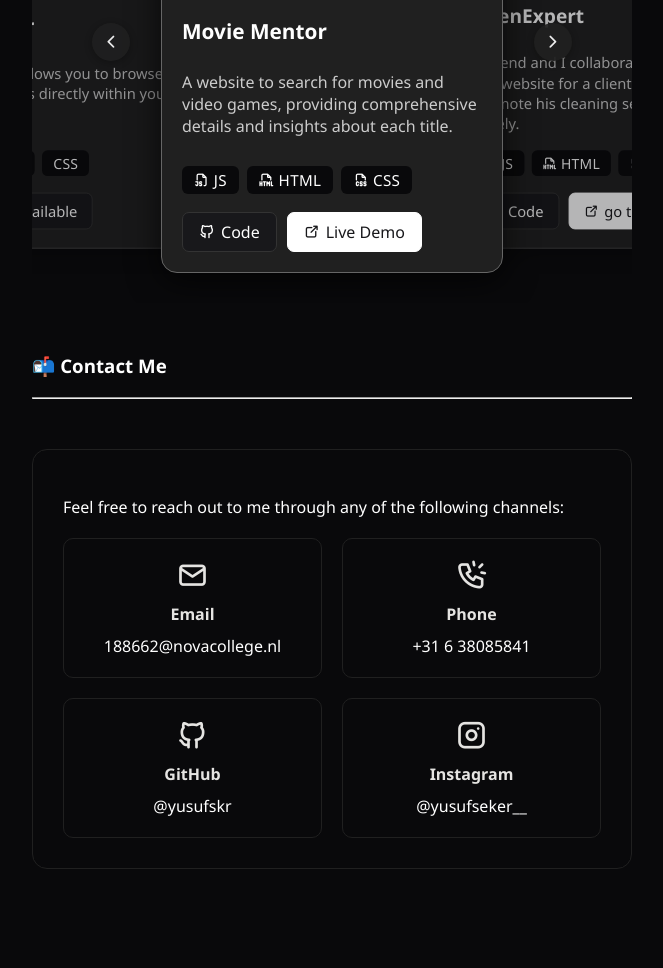
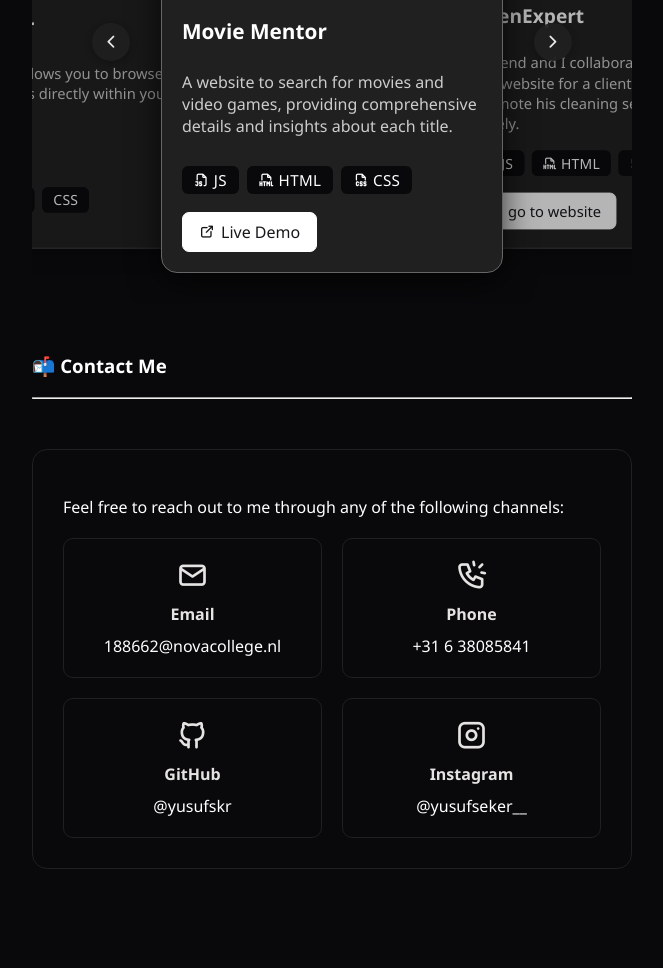
Before and after one commit to yusufskr/YSKR-PORTOFOLIO, a plain HTML site: page index.html in a window 1280 px wide. Shown: the part 2587-3555 px from the top of the page, without its empty margins (308-971 px from the left). Drawn offline with Linux system fonts and the light colour scheme.

Commit message:
Update index.html

```diff
--- a/index.html
+++ b/index.html
@@ -147,7 +147,6 @@
                                 <span>CSS</span>
                             </div>
                             <div class="project-actions">
-                                <a class="btn code-btn" target="_blank"><i class="ti ti-brand-github"></i> No Code Available</a>
                             </div>
                         </div>
                     </div>
@@ -165,7 +164,6 @@
                                 <span><i class="ti ti-file-type-css"></i> CSS</span>
                             </div>
                             <div class="project-actions">
-                                <a href="https://github.com/JJanyar/MovieMentor" class="btn code-btn"><i class="ti ti-brand-github"></i> Code</a>
                                 <a href="https://moviesmentor.netlify.app" class="btn demo-btn" target="_blank"><i class="ti ti-external-link"></i> Live Demo</a>
                             </div>
                         </div>
@@ -184,7 +182,6 @@
                                 <span><i class="ti ti-file-type-css"></i> CSS</span>
                             </div>
                             <div class="project-actions">
-                                <a href="https://github.com/JJanyar/ovenexpert" class="btn code-btn" target="_blank"><i class="ti ti-brand-github"></i> Code</a>
                                 <a href="https://ovenexpert.nl" class="btn demo-btn" target="_blank"><i class="ti ti-external-link"></i> go to website</a>
                             </div>
                         </div>
```
